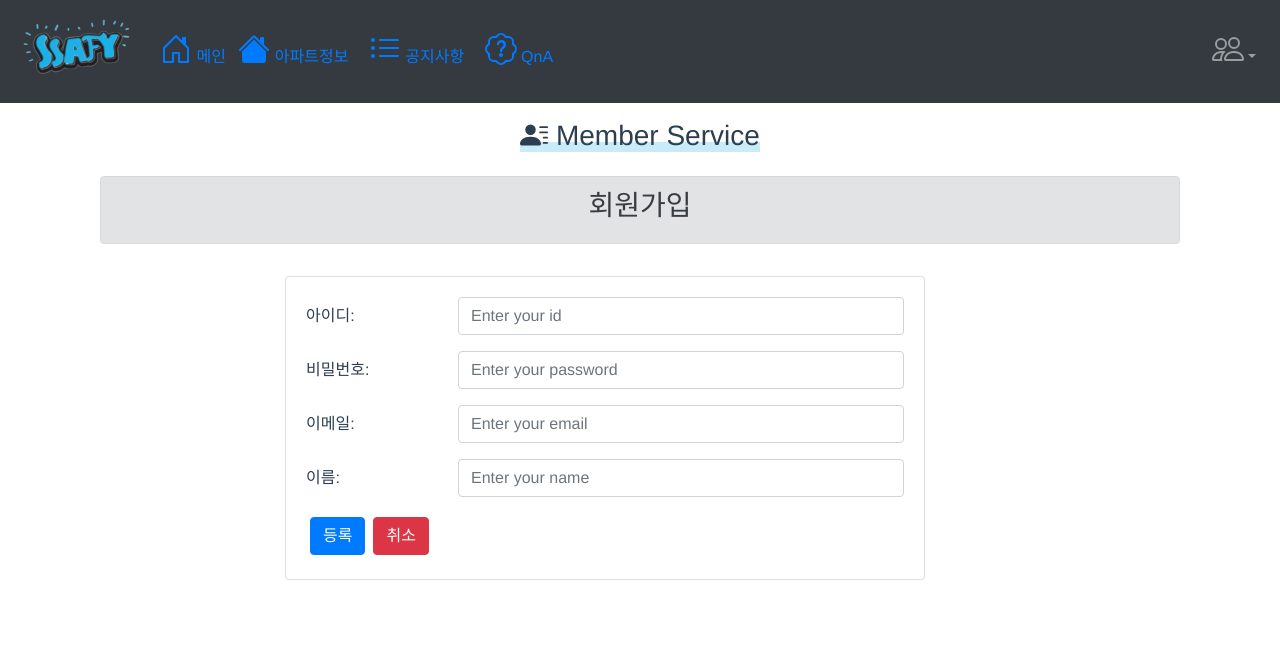
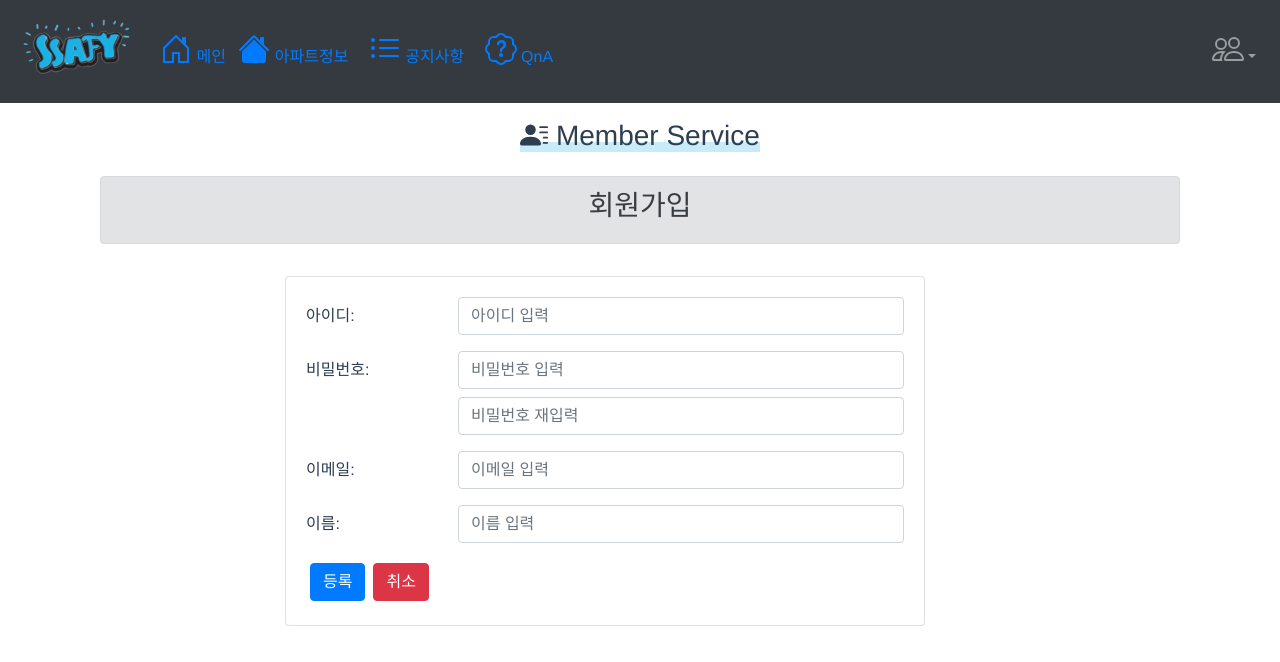
Before and after one commit to dpdms2148/happyhouse, a Vue app in the folder HappyHouse_Front_구미_05반_이재완_장예은/: page /user/join in a window 1280 px wide. Shown: the top 662 px of the page. Built offline with nearby package versions, Linux system fonts and the light colour scheme; no server answers.

Commit message:
add pwd valid check

```diff
--- a/HappyHouse_Front_구미_05반_이재완_장예은/src/components/TheHeaderNavbar.vue
+++ b/HappyHouse_Front_구미_05반_이재완_장예은/src/components/TheHeaderNavbar.vue
@@ -101,7 +101,7 @@ export default {
       // this.SET_USER_INFO(null);
       // sessionStorage.removeItem("access-token");
       // if (this.$route.path != "/") this.$router.push({ name: "main" });
-      console.log(this.userInfo.userid);
+      // console.log(this.userInfo.userid);
       //vuex actions에서 userLogout 실행(Backend에 저장 된 리프레시 토큰 없애기
       //+ satate에 isLogin, userInfo 정보 변경)
       // this.$store.dispatch("userLogout", this.userInfo.userid);
--- a/HappyHouse_Front_구미_05반_이재완_장예은/src/components/user/UserRegister.vue
+++ b/HappyHouse_Front_구미_05반_이재완_장예은/src/components/user/UserRegister.vue
@@ -10,23 +10,18 @@
       <b-col cols="8">
         <b-card class="text-center mt-3" style="max-width: 40rem" align="left">
           <b-form class="text-left" @submit="onSubmit" @reset="onReset">
-            <b-form-group
-              id="userid-group"
-              label="아이디:"
-              label-for="userid"
-              label-cols-lg="3"
-            >
+            <b-form-group label="아이디:" label-for="userid" label-cols-lg="3">
               <b-form-input
                 id="userid"
                 v-model="user.userid"
                 required
-                placeholder="Enter your id"
+                placeholder="아이디 입력"
+                :state="idState"
                 @keyup.enter="confirm"
               ></b-form-input>
             </b-form-group>
 
             <b-form-group
-              id="userpwd-group"
               label="비밀번호:"
               label-for="userpwd"
               label-cols-lg="3"
@@ -35,53 +30,44 @@
                 id="userpwd"
                 v-model="user.userpwd"
                 required
-                placeholder="Enter your password"
+                placeholder="비밀번호 입력"
                 type="password"
-                @keyup.enter="confirm"
               ></b-form-input>
+
+              <b-form-input
+                id="userpwdck"
+                v-model="userpwdck"
+                required
+                placeholder="비밀번호 재입력"
+                :state="pwdckState"
+                aria-describedby="input-live-feedback"
+                type="password"
+                class="mt-2"
+              ></b-form-input>
+              <b-form-invalid-feedback id="input-live-feedback">
+                비밀번호가 일치하지 않습니다.
+              </b-form-invalid-feedback>
+              <b-form-valid-feedback id="input-live-feedback">
+                비밀번호가 일치합니다.
+              </b-form-valid-feedback>
             </b-form-group>
 
-            <!-- <b-form-group
-              label-cols-lg="3"
-              label="비밀번호 확인:"
-              label-for="userpwdck"
-            >
-              <b-form-input
-                id="userpwdck"
-                v-model="user.userpwdck"
-                required
-                placeholder="Check your password"
-                type="password"
-                @keyup.enter="confirm"
-              ></b-form-input>
-            </b-form-group> -->
-
-            <b-form-group
-              id="email-group"
-              label-cols-lg="3"
-              label="이메일:"
-              label-for="email"
-            >
+            <b-form-group label-cols-lg="3" label="이메일:" label-for="email">
               <b-form-input
                 id="email"
                 v-model="user.email"
                 required
-                placeholder="Enter your email"
+                placeholder="이메일 입력"
                 type="email"
               ></b-form-input>
             </b-form-group>
 
-            <b-form-group
-              id="username-group"
-              label-cols-lg="3"
-              label="이름:"
-              label-for="username"
-            >
+            <b-form-group label-cols-lg="3" label="이름:" label-for="username">
               <b-form-input
                 id="username"
                 v-model="user.username"
                 required
-                placeholder="Enter your name"
+                placeholder="이름 입력"
               ></b-form-input>
             </b-form-group>
             <b-button type="submit" variant="primary" class="m-1"
@@ -109,45 +95,32 @@ export default {
         userpwd: "",
         email: "",
       },
+      userpwdck: "",
     };
+  },
+  computed: {
+    idState() {
+      if (this.user.userid === "") return null;
+    },
+    pwdckState() {
+      if (this.userpwdck === "") return null;
+      return this.user.userpwd === this.userpwdck ? true : false;
+    },
   },
   methods: {
     onSubmit(event) {
       event.preventDefault();
-
-      // let err = true;
-      // let msg = "";
-      // !this.user.userid &&
-      //   ((msg = "아이디를 입력해주세요"),
-      //   (err = false),
-      //   this.$refs.userid.focus());
-      // err &&
-      //   !this.user.password &&
-      //   ((msg = "비밀번호를 입력해주세요"),
-      //   (err = false),
-      //   this.$refs.userpwd.focus());
-      // err &&
-      //   !this.user.email &&
-      //   ((msg = "이메일을 입력해주세요"),
-      //   (err = false),
-      //   this.$refs.email.focus());
-      // err &&
-      //   !this.user.username &&
-      //   ((msg = "이름을 입력해주세요"),
-      //   (err = false),
-      //   this.$refs.username.focus());
-
-      // if (!err) alert(msg);
       this.registUser();
     },
     onReset(event) {
       event.preventDefault();
       this.user.userid = "";
-      this.user.d = "";
+      this.user.userpwd = "";
       this.user.email = "";
       this.user.name = "";
       this.moveList();
     },
+
     registUser() {
       let param = {
         userid: this.user.userid,
```
